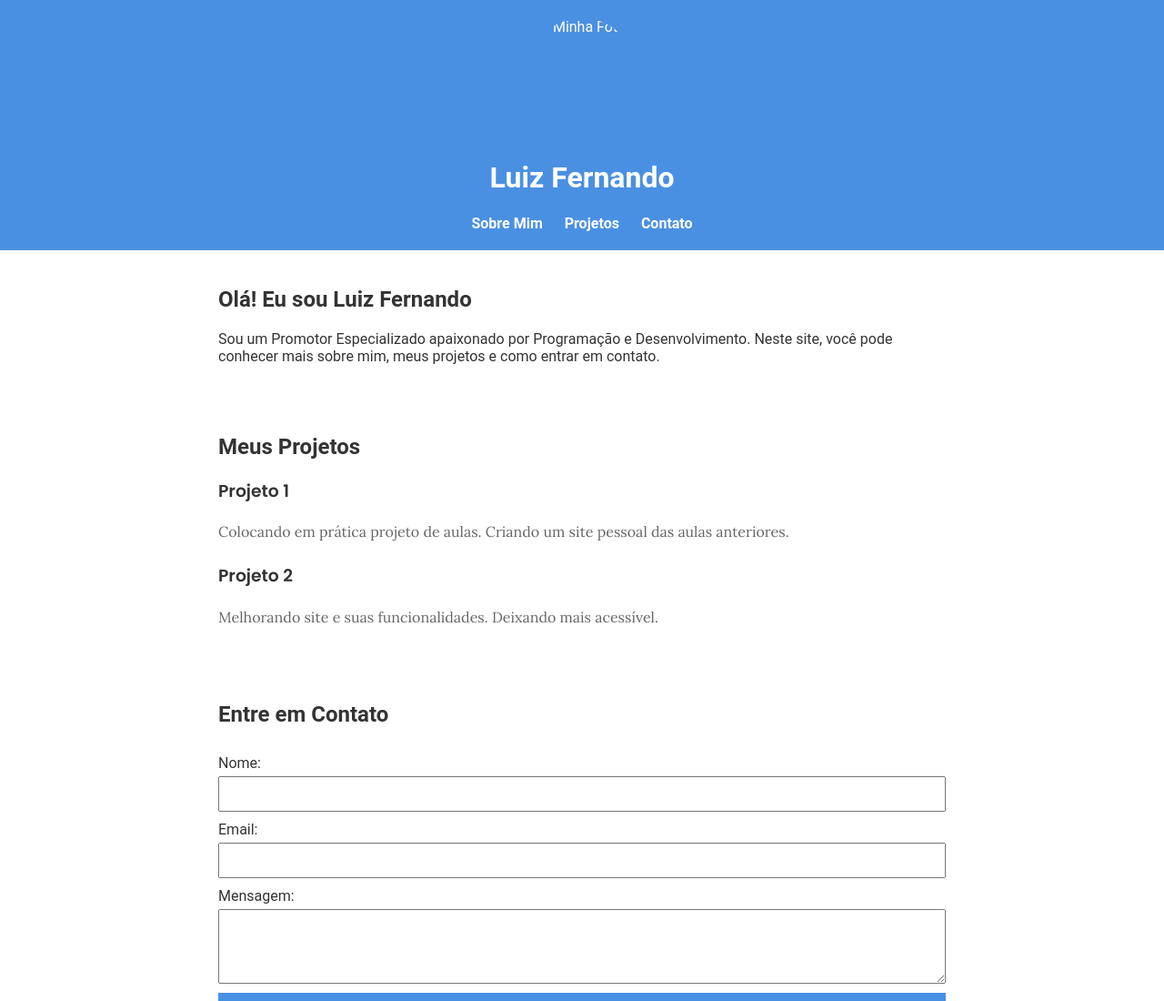
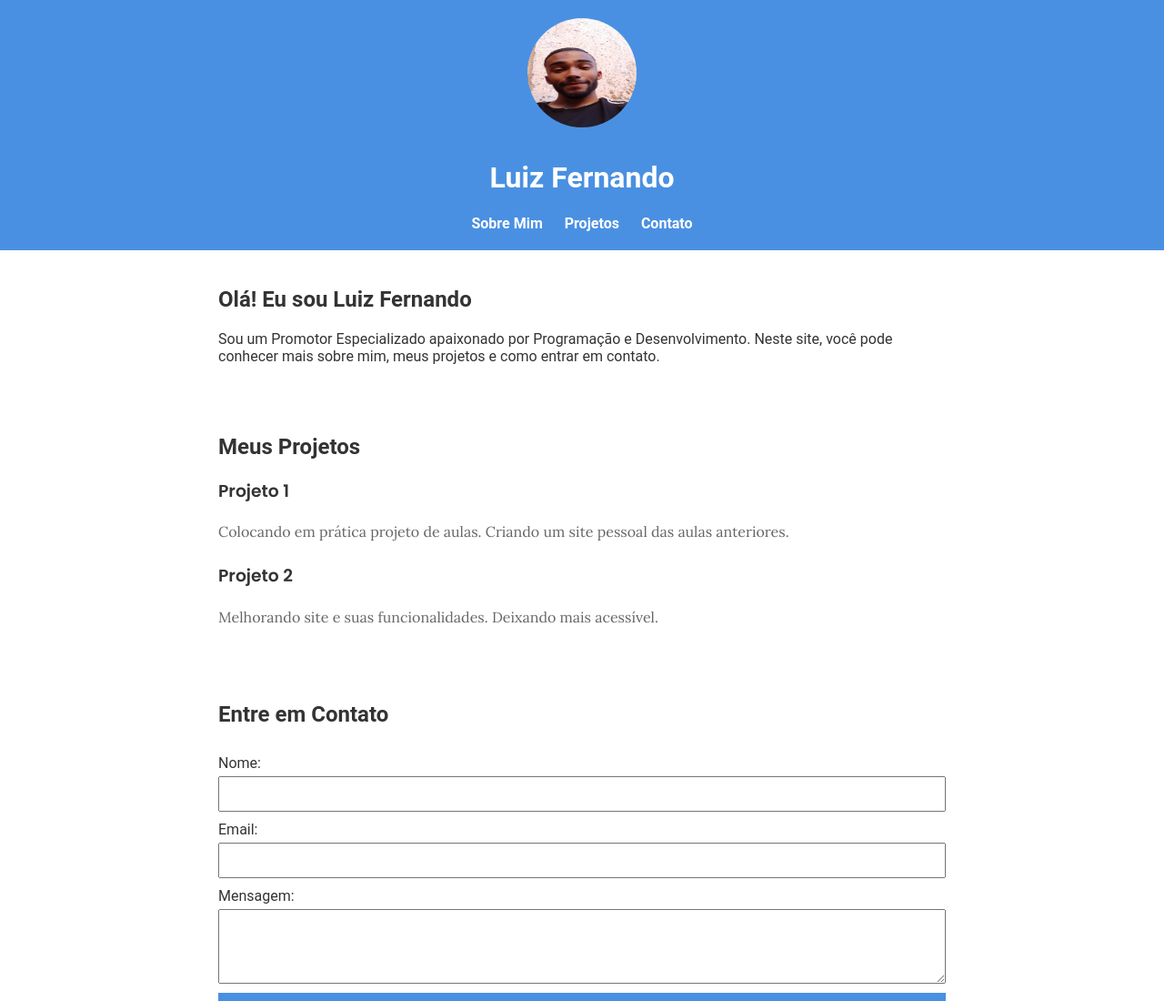
Before and after one commit to LuizFys/Site-Pessoal, a plain HTML site: page index.html in a window 1280 px wide. Shown: the top 1100 px of the page at 91% size. Drawn offline with Linux system fonts and the light colour scheme; files that its build step writes are made by us from their sources.

Commit message:
Update index.html

```diff
--- a/index.html
+++ b/index.html
@@ -11,7 +11,7 @@
     <!-- Cabeçalho -->
     <header>
         <div class="header-content">
-            <img src="/images/perfil.jpg" alt="Minha Foto" class="perfil-img">
+            <img src="/perfil.jpg" alt="Minha Foto" class="perfil-img">
             <h1>Luiz Fernando</h1>
             <nav>
                 <ul>
```
